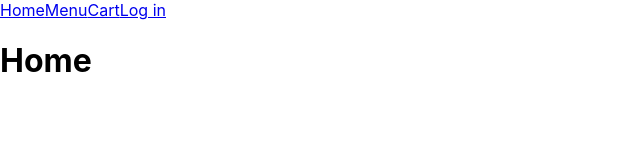
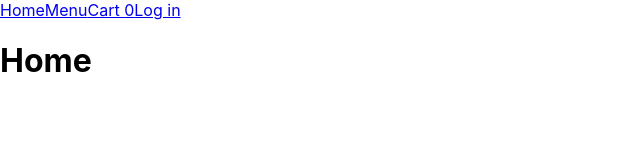
Before and after one commit to mkugel123/phase-2-project, a React (Create React App) app: page / in a window 1280 px wide. Shown: the top 160 px of the page, without its empty margins (0-640 px from the left). Built offline with nearby package versions, Linux system fonts and the light colour scheme; data requests are answered from the project's data file.

Commit message:
add number to cart in navbar

```diff
--- a/src/components/App.js
+++ b/src/components/App.js
@@ -43,7 +43,7 @@ function App() {
 
   return (
     <>
-      <NavBar />
+      <NavBar cartItems={cartItems}/>
       <Switch>
         <Route exact path="/menu">
           <MenuPage
--- a/src/components/NavBar.js
+++ b/src/components/NavBar.js
@@ -1,13 +1,14 @@
 import React from "react";
 import { NavLink } from "react-router-dom";
 
-function NavBar() {
+function NavBar({ cartItems }) {
+
   return(
     <>
-      <NavLink to="/">Home</NavLink>
-      <NavLink to="/menu">Menu</NavLink>
-      <NavLink to="/cart">Cart</NavLink>
-      <NavLink to="/login">Log in</NavLink>
+      <NavLink to="/" exact>Home</NavLink>
+      <NavLink to="/menu" exact>Menu</NavLink>
+      <NavLink to="/cart" exact>Cart {cartItems.length}</NavLink>
+      <NavLink to="/login" exact>Log in</NavLink>
     </>
   )
 }
```
